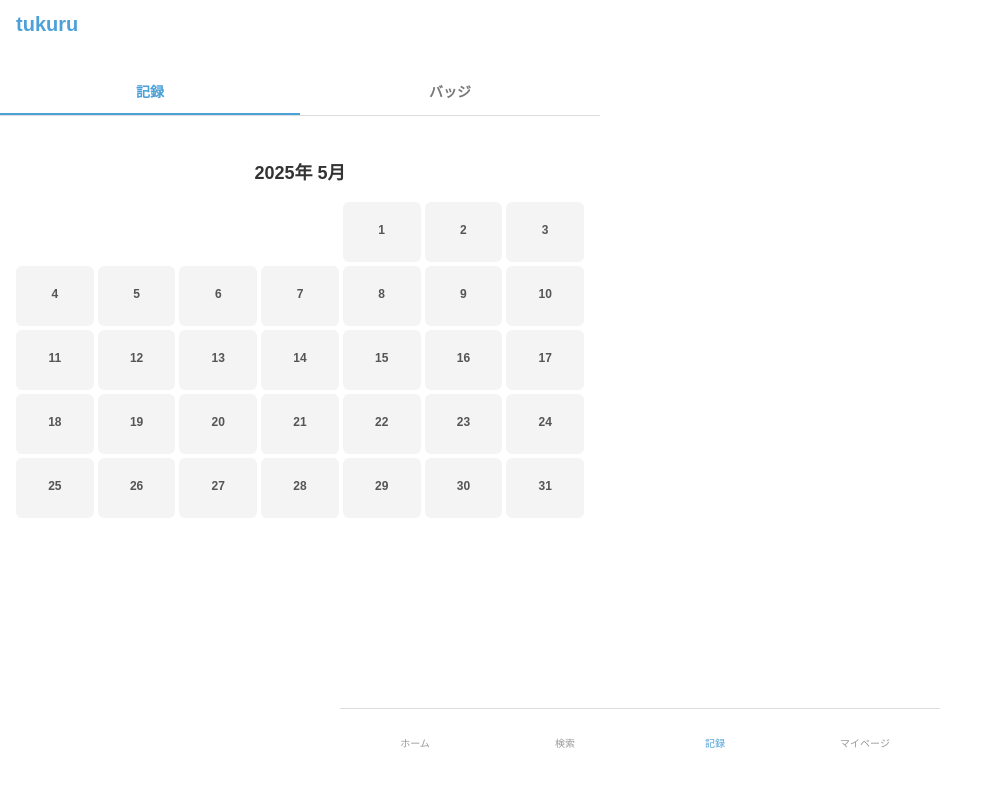
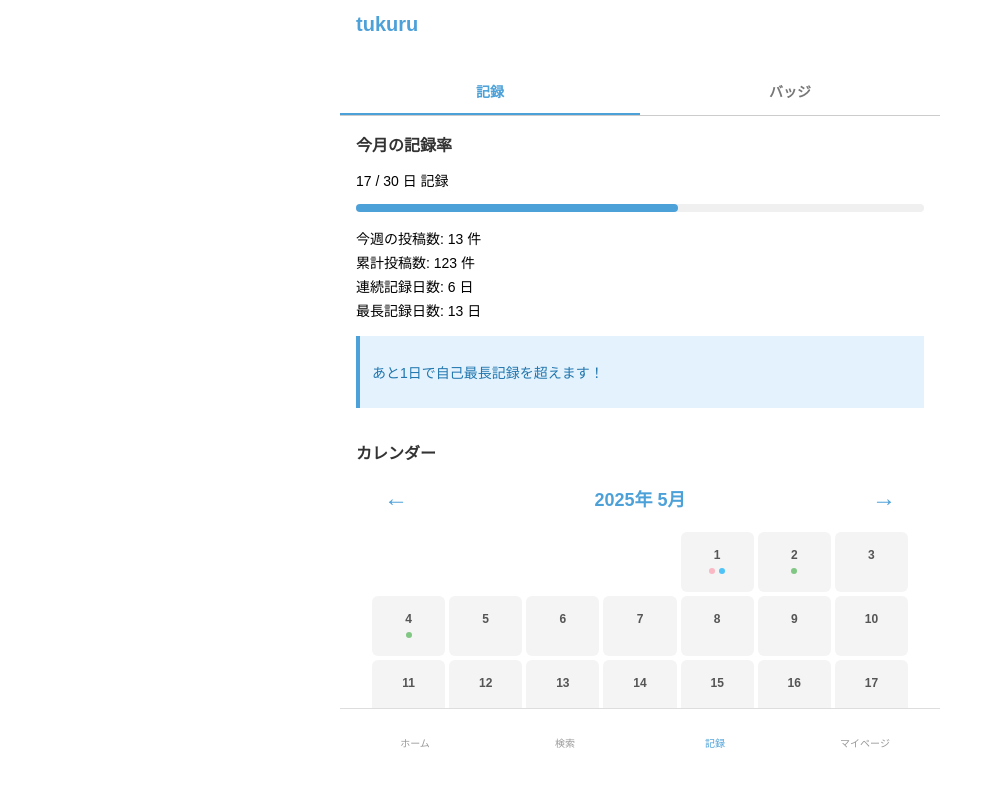
Before and after one commit to haru0829/tukuru, a React (Create React App) app: page /record in a window 1280 px wide. Shown: the top 800 px of the page, without its empty margins (0-1003 px from the left). Built offline with nearby package versions, Linux system fonts and the light colour scheme; some icons are missing; the HTML template or start-up script is replaced by a standard one.

Commit message:
initial commit

```diff
--- a/src/components/Calendar.jsx
+++ b/src/components/Calendar.jsx
@@ -1,11 +1,39 @@
 // src/components/Calendar.jsx
-import React from "react";
+import React, { useState } from "react";
 import "./Calendar.scss";
 
-const Calendar = ({ postDates = [] }) => {
+const Calendar = ({ postRecords = [] }) => {
+  // 仮データ
+  if (postRecords.length === 0) {
+    postRecords = [
+      { date: "2025-05-01", category: "illustration" },
+      { date: "2025-05-01", category: "music" },
+      { date: "2025-05-02", category: "code" },
+      { date: "2025-05-04", category: "code" },
+    ];
+  }
+
   const today = new Date();
-  const year = today.getFullYear();
-  const month = today.getMonth();
+  const [currentYear, setCurrentYear] = useState(today.getFullYear());
+  const [currentMonth, setCurrentMonth] = useState(today.getMonth());
+
+  const handlePrevMonth = () => {
+    if (currentMonth === 0) {
+      setCurrentYear(currentYear - 1);
+      setCurrentMonth(11);
+    } else {
+      setCurrentMonth(currentMonth - 1);
+    }
+  };
+
+  const handleNextMonth = () => {
+    if (currentMonth === 11) {
+      setCurrentYear(currentYear + 1);
+      setCurrentMonth(0);
+    } else {
+      setCurrentMonth(currentMonth + 1);
+    }
+  };
 
   const getDaysInMonth = (year, month) => {
     return new Date(year, month + 1, 0).getDate();
@@ -15,25 +43,56 @@ const Calendar = ({ postDates = [] }) => {
     return new Date(year, month, 1).getDay();
   };
 
-  const daysInMonth = getDaysInMonth(year, month);
-  const startDay = getStartDay(year, month);
+  const daysInMonth = getDaysInMonth(currentYear, currentMonth);
+  const startDay = getStartDay(currentYear, currentMonth);
 
-  const postDateSet = new Set(postDates.map(date => new Date(date).toDateString()));
+  // 日付ごとにカテゴリをマッピング
+  const dateCategoryMap = {};
+  postRecords.forEach(({ date, category }) => {
+    const key = new Date(date).toDateString();
+    if (!dateCategoryMap[key]) {
+      dateCategoryMap[key] = [];
+    }
+    dateCategoryMap[key].push(category);
+  });
 
   const calendarCells = [];
 
   for (let i = 0; i < startDay; i++) {
-    calendarCells.push(<div key={"empty-" + i} className="calendar-cell empty"></div>);
+    calendarCells.push(
+      <div key={"empty-" + i} className="calendar-cell empty"></div>
+    );
   }
 
   for (let d = 1; d <= daysInMonth; d++) {
-    const dateObj = new Date(year, month, d);
+    const dateObj = new Date(currentYear, currentMonth, d);
     const dateStr = dateObj.toDateString();
-    const hasPost = postDateSet.has(dateStr);
+    const categories = dateCategoryMap[dateStr] || [];
+
+    // 同カテゴリの重複投稿にも対応してドットを分けて表示
+    const categoryCounts = categories.reduce((acc, cat) => {
+      acc[cat] = (acc[cat] || 0) + 1;
+      return acc;
+    }, {});
+
     calendarCells.push(
-      <div key={d} className={`calendar-cell ${hasPost ? "posted" : ""}`}>
+      <div
+        key={d}
+        className={`calendar-cell ${Object.keys(categoryCounts)
+          .map((c) => `has-${c}`)
+          .join(" ")}`}
+      >
         <span className="date-number">{d}</span>
-        {hasPost && <div className="post-mark"></div>}
+        <div className="dot-wrapper">
+          {Object.entries(categoryCounts).flatMap(([cat, count]) =>
+            [...Array(count)].map((_, i) => (
+              <span
+                key={`${cat}-${i}`}
+                className={`post-dot post-dot-${cat}`}
+              ></span>
+            ))
+          )}
+        </div>
       </div>
     );
   }
@@ -41,11 +100,15 @@ const Calendar = ({ postDates = [] }) => {
   return (
     <div className="calendar">
       <div className="calendar-header">
-        <h3>{year}年 {month + 1}月</h3>
+        <div className="calendar-nav">
+          <button onClick={handlePrevMonth}>←</button>
+          <h3>
+            {currentYear}年 {currentMonth + 1}月
+          </h3>
+          <button onClick={handleNextMonth}>→</button>
+        </div>
       </div>
-      <div className="calendar-grid">
-        {calendarCells}
-      </div>
+      <div className="calendar-grid">{calendarCells}</div>
     </div>
   );
 };
--- a/src/components/Calendar.scss
+++ b/src/components/Calendar.scss
@@ -1,15 +1,38 @@
+/* Calendar.scss */
+
 .calendar {
   padding: 16px;
   max-width: 600px;
   margin: 0 auto;
+  font-family: sans-serif;
 
   .calendar-header {
-    text-align: center;
-    margin-bottom: 12px;
+    margin-bottom: 16px;
 
-    h3 {
-      font-size: 18px;
-      color: #333;
+    .calendar-nav {
+      display: flex;
+      justify-content: space-between;
+      align-items: center;
+
+      h3 {
+        font-size: 18px;
+        color: #4da1d9;
+        margin: 0;
+      }
+
+      button {
+        background: none;
+        border: none;
+        font-size: 24px;
+        cursor: pointer;
+        padding: 4px 12px;
+        color: #4da1d9;
+        border-radius: 6px;
+
+        &:hover {
+          background-color: #e0f3fb;
+        }
+      }
     }
   }
 
@@ -34,6 +57,7 @@
 
     &.empty {
       background: transparent;
+      border: none;
     }
 
     .date-number {
@@ -41,16 +65,28 @@
       margin-bottom: 4px;
     }
 
-    .post-mark {
-      width: 8px;
-      height: 8px;
-      background-color: #dd2e1e;
+    .dot-wrapper {
+      display: flex;
+      flex-wrap: wrap;
+      justify-content: center;
+      gap: 2px;
+      min-height: 10px;
+    }
+
+    .post-dot {
+      width: 6px;
+      height: 6px;
       border-radius: 50%;
     }
+  }
 
-    &.posted {
-      background-color: #ffe8e6;
-      border: 1px solid #dd2e1e;
-    }
+  .post-dot-illustration {
+    background-color: #F9B8C4;
+  }
+  .post-dot-music {
+    background-color: #4fc3f7;
+  }
+  .post-dot-code {
+    background-color: #81c784;
   }
 }
--- a/src/pages/Mypage.scss
+++ b/src/pages/Mypage.scss
@@ -13,7 +13,7 @@
 
 .banner {
   position: relative;
-  height: 120px;
+  height: 140px;
   background-color: #ccc;
   position: relative;
 }
@@ -150,8 +150,8 @@
       }
       .day {
         padding: 2px 8px;
-        border: 1px solid #6eb8d4;
-        color: #6eb8d4;
+        border: 1px solid #17b8a6;
+        color: #17b8a6;
         border-radius: 10px;
         margin-left: -4px;
       }
--- a/src/pages/Record.jsx
+++ b/src/pages/Record.jsx
@@ -23,8 +23,24 @@ const badgeProgress = [
   { name: "コード", value: 5 },
 ];
 
+const weeklyData = [
+  { day: "月", count: 2 },
+  { day: "火", count: 1 },
+  { day: "水", count: 0 },
+  { day: "木", count: 3 },
+  { day: "金", count: 2 },
+  { day: "土", count: 4 },
+  { day: "日", count: 1 },
+];
+
 const Record = () => {
   const [activeTab, setActiveTab] = useState("record");
+  const postDaysThisMonth = 17;
+  const totalDaysThisMonth = 30;
+  const totalPosts = 123;
+  const thisWeekPosts = 13;
+  const currentStreak = 6;
+  const longestStreak = 13;
 
   return (
     <div className="record">
@@ -50,7 +66,45 @@ const Record = () => {
       <div className="container">
         {activeTab === "record" && (
           <>
-            <Calendar />
+            <div className="record-summary">
+              <h3>今月の記録率</h3>
+              <p>
+                {postDaysThisMonth} / {totalDaysThisMonth} 日 記録
+              </p>
+              <progress
+                value={postDaysThisMonth}
+                max={totalDaysThisMonth}
+              ></progress>
+            </div>
+
+            <div className="record-counts">
+              <p>今週の投稿数: {thisWeekPosts} 件</p>
+              <p>累計投稿数: {totalPosts} 件</p>
+              <p>連続記録日数: {currentStreak} 日</p>
+              <p>最長記録日数: {longestStreak} 日</p>
+            </div>
+
+            <div className="record-highlight">
+              <p>あと1日で自己最長記録を超えます！</p>
+            </div>
+
+            <div className="calendar-section">
+              <h3>カレンダー</h3>
+              <Calendar />
+            </div>
+
+            <div className="weekly-graph">
+              <h3>今週の投稿傾向</h3>
+              <ResponsiveContainer width="100%" height={200}>
+                <BarChart data={weeklyData}>
+                  <CartesianGrid strokeDasharray="3 3" />
+                  <XAxis dataKey="day" />
+                  <YAxis />
+                  <Tooltip />
+                  <Bar dataKey="count" fill="#4da1d9" />
+                </BarChart>
+              </ResponsiveContainer>
+            </div>
           </>
         )}
 
@@ -59,7 +113,11 @@ const Record = () => {
             <div className="badge-progress">
               <h3>バッジ進捗</h3>
               <ResponsiveContainer width="100%" height={200}>
-                <BarChart data={badgeProgress} layout="vertical" margin={{ left: 30 }}>
+                <BarChart
+                  data={badgeProgress}
+                  layout="vertical"
+                  margin={{ left: 30 }}
+                >
                   <CartesianGrid strokeDasharray="3 3" />
                   <XAxis type="number" domain={[0, 10]} />
                   <YAxis type="category" dataKey="name" />
--- a/src/pages/Record.scss
+++ b/src/pages/Record.scss
@@ -1,5 +1,20 @@
+/* Record.scss */
+
+$main-color: #4da1d9;
+$highlight-bg: #e3f2fd;
+$highlight-text: #2176ae;
+$pastel-border: #b3e5fc;
+
+$category-colors: (
+  "illustration": #F9B8C4,
+  "music": #4fc3f7,
+  "code": #81c784,
+);
+
 .record {
   max-width: 600px;
+  width: 100%;
+  margin: 0 auto;
   padding-bottom: 150px;
 }
 
@@ -10,16 +25,16 @@ header {
 
   h1 {
     font-size: 20px;
-    color: #4da1d9;
+    color: $main-color;
     font-weight: bold;
   }
 }
 
 .record-tabs {
   display: flex;
-  border-bottom: 1px solid #ddd;
+  border-bottom: 1px solid #ccc;
   margin-top: 12px;
-  margin-bottom: 8px;
+  margin-bottom: 16px;
 
   button {
     flex: 1;
@@ -28,12 +43,110 @@ header {
     border: none;
     font-size: 14px;
     color: #777;
+    cursor: pointer;
     font-weight: bold;
     border-bottom: 2px solid transparent;
 
+    &:hover {
+      background-color: #eeeeee;
+    }
     &.active {
-      color: #4da1d9;
-      border-bottom: 2px solid #4da1d9;
+      color: $main-color;
+      border-bottom: 2px solid $main-color;
     }
   }
 }
+
+.record-summary {
+  padding: 0 16px;
+  margin-bottom: 16px;
+
+  h3 {
+    font-size: 16px;
+    margin-bottom: 6px;
+    color: #333333;
+  }
+
+  p {
+    margin-bottom: 4px;
+    font-size: 14px;
+  }
+
+  progress {
+    width: 100%;
+    height: 8px;
+    appearance: none;
+    &::-webkit-progress-bar {
+      background-color: #f0f0f0;
+      border-radius: 10px;
+    }
+    &::-webkit-progress-value {
+      background-color: $main-color;
+      border-radius: 10px;
+    }
+  }
+}
+
+.record-counts {
+  padding: 0 16px;
+  margin-bottom: 16px;
+
+  p {
+    margin: 4px 0;
+    font-size: 14px;
+  }
+}
+
+.record-highlight {
+  background-color: $highlight-bg;
+  border-left: 4px solid $main-color;
+  margin: 0 16px 32px;
+  padding: 12px;
+  font-size: 14px;
+  color: $highlight-text;
+}
+
+.calendar-section {
+  padding: 0 16px;
+  margin-bottom: 24px;
+
+  h3 {
+    font-size: 16px;
+    margin-bottom: 0px;
+    color: #333333;
+  }
+
+  .calendar-cell {
+    position: relative;
+
+    .post-dot {
+      width: 6px;
+      height: 6px;
+      border-radius: 50%;
+      margin: 2px 1px;
+      display: inline-block;
+    }
+
+    @each $key, $color in $category-colors {
+      &.has-#{$key} {
+        .post-dot-#{$key} {
+          background-color: $color;
+        }
+      }
+    }
+  }
+}
+
+.weekly-graph {
+  padding: 0 16px 24px;
+
+  h3 {
+    font-size: 16px;
+    margin-bottom: 16px;
+    color: #333333;
+  }
+
+  .recharts-wrapper {
+    font-size: 12px;
+  }
+}
```
Also changed, not shown: src/pages/Search.scss (+5 -5 lines).
